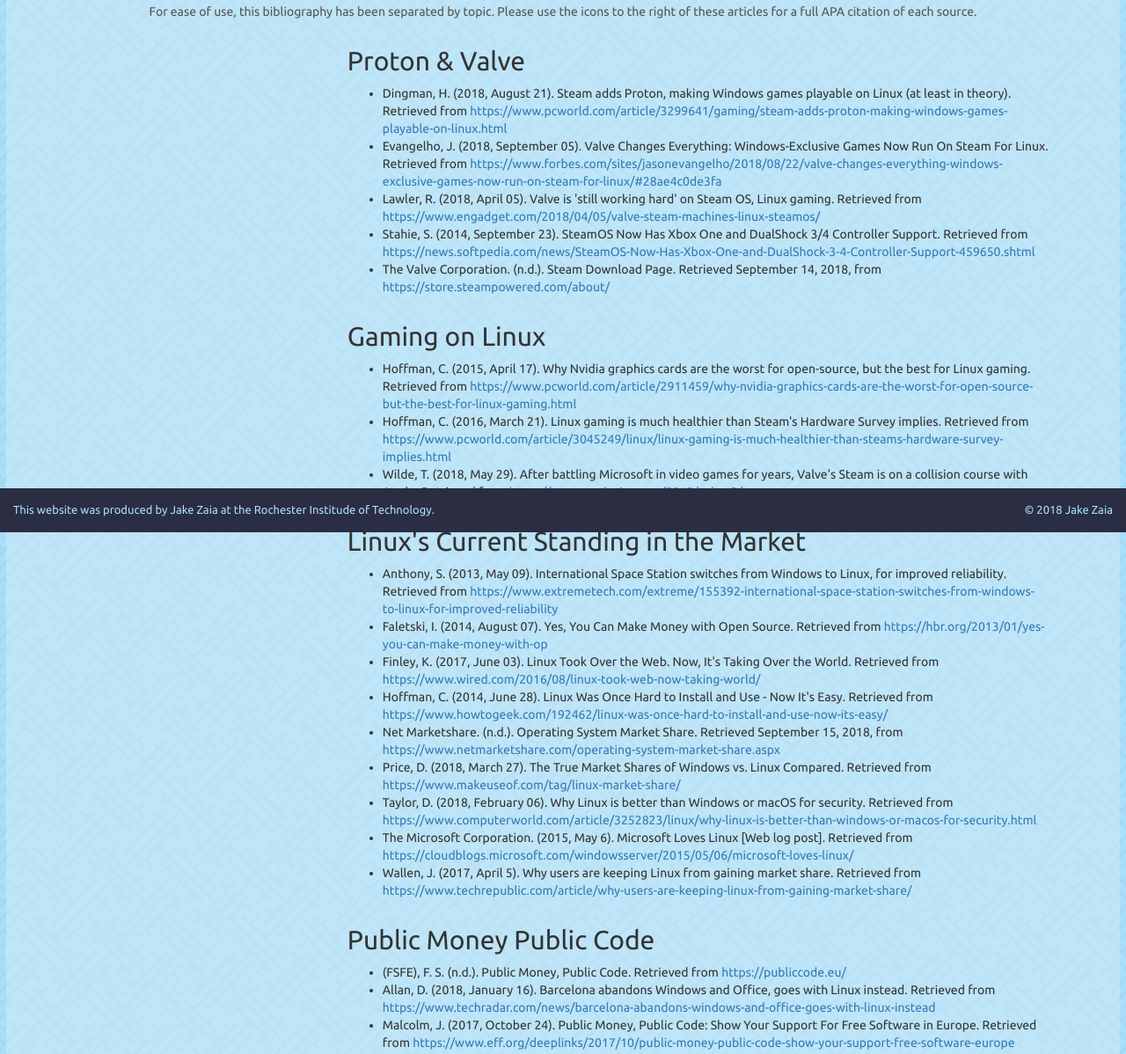
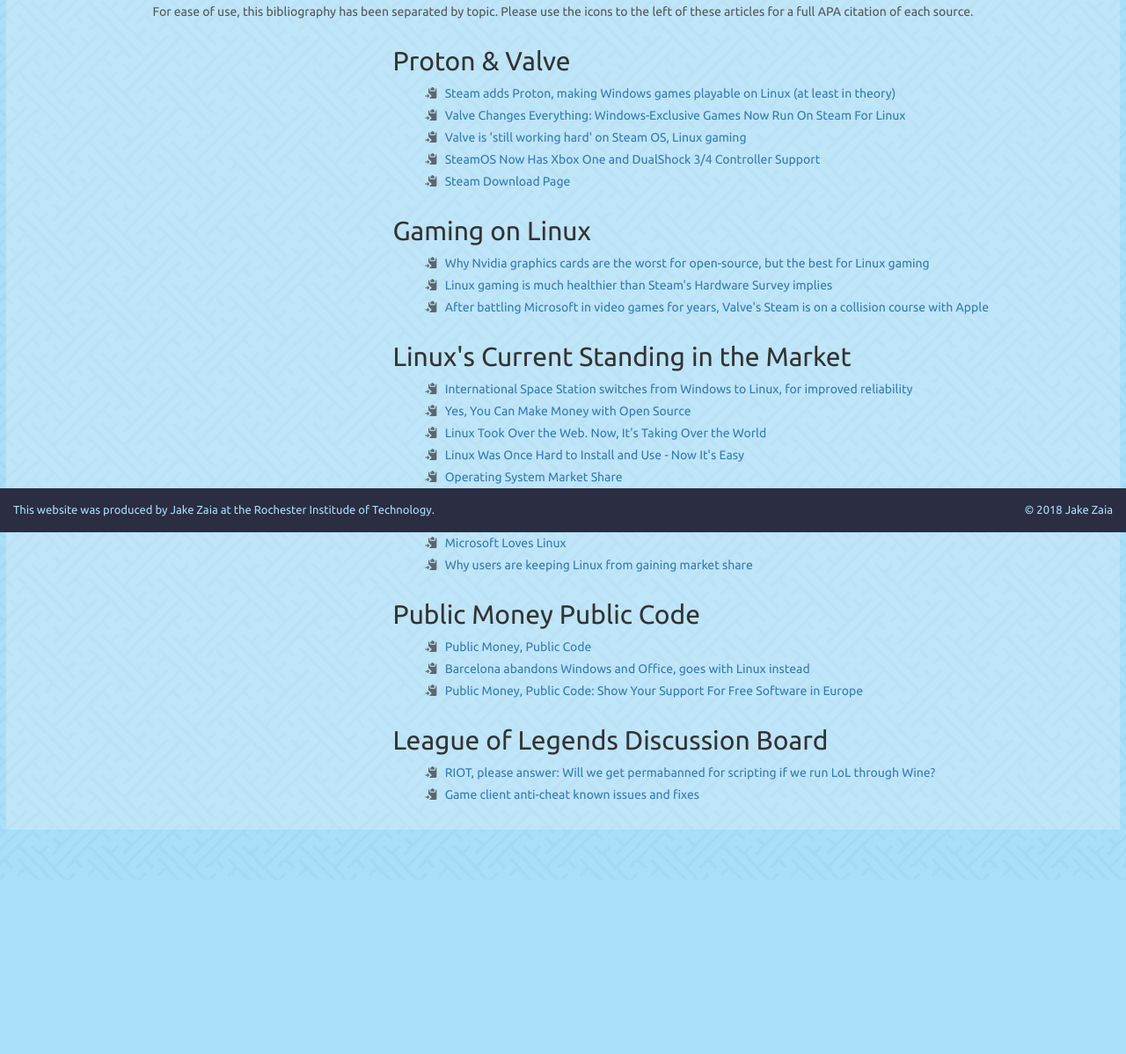
Before and after one commit to jzaia18/IGME110-Website, a plain HTML site: page references.html in a window 1280 px wide. Shown: the part 195-1393 px from the top of the page at 88% size. After the commit the page ends 1195 px from the top, so only its background shows below. Drawn offline with nearby package versions, Linux system fonts and the light colour scheme.

Commit message:
Finalize reformat or references, (excluding images)

```diff
--- a/references.html
+++ b/references.html
@@ -42,21 +42,36 @@
       <hr>
 
       <p id="references-desc">
-        For ease of use, this bibliography has been separated by topic. Please use the icons to the right of these articles for a full APA citation of each source.
+        For ease of use, this bibliography has been separated by topic. Please use the icons to the left of these articles for a full APA citation of each source.
       </p>
 
       <table class="image-text-pair">
         <tr>
           <td class="itp-image">
           </td>
-          <td class="itp-p itp-p-right">
+          <td class="itp-p">
             <h2> Proton & Valve </h2>
-            <ul>
-              <li>Dingman, H. (2018, August 21). Steam adds Proton, making Windows games playable on Linux (at least in theory). Retrieved from <a href="https://www.pcworld.com/article/3299641/gaming/steam-adds-proton-making-windows-games-playable-on-linux.html">https://www.pcworld.com/article/3299641/gaming/steam-adds-proton-making-windows-games-playable-on-linux.html</a></li>
-              <li>Evangelho, J. (2018, September 05). Valve Changes Everything: Windows-Exclusive Games Now Run On Steam For Linux. Retrieved from <a href="https://www.forbes.com/sites/jasonevangelho/2018/08/22/valve-changes-everything-windows-exclusive-games-now-run-on-steam-for-linux/#28ae4c0de3fa">https://www.forbes.com/sites/jasonevangelho/2018/08/22/valve-changes-everything-windows-exclusive-games-now-run-on-steam-for-linux/#28ae4c0de3fa</a></li>
-              <li>Lawler, R. (2018, April 05). Valve is 'still working hard' on Steam OS, Linux gaming. Retrieved from <a href="https://www.engadget.com/2018/04/05/valve-steam-machines-linux-steamos/">https://www.engadget.com/2018/04/05/valve-steam-machines-linux-steamos/</a></li>
-              <li>Stahie, S. (2014, September 23). SteamOS Now Has Xbox One and DualShock 3/4 Controller Support. Retrieved from <a href="https://news.softpedia.com/news/SteamOS-Now-Has-Xbox-One-and-DualShock-3-4-Controller-Support-459650.shtml">https://news.softpedia.com/news/SteamOS-Now-Has-Xbox-One-and-DualShock-3-4-Controller-Support-459650.shtml</a></li>
-              <li>The Valve Corporation. (n.d.). Steam Download Page. Retrieved September 14, 2018, from <a href="https://store.steampowered.com/about/">https://store.steampowered.com/about/</a></li>
+            <ul class="references-list">
+              <li>
+                <i class="glyphicon glyphicon-copy"  title="Dingman, H. (2018, August 21). Steam adds Proton, making Windows games playable on Linux (at least in theory). Retrieved from https://www.pcworld.com/article/3299641/gaming/steam-adds-proton-making-windows-games-playable-on-linux.html"></i>
+                <a href="https://www.pcworld.com/article/3299641/gaming/steam-adds-proton-making-windows-games-playable-on-linux.html">Steam adds Proton, making Windows games playable on Linux (at least in theory)</a>
+              </li>
+              <li>
+                <i class="glyphicon glyphicon-copy" title="Evangelho, J. (2018, September 05). Valve Changes Everything: Windows-Exclusive Games Now Run On Steam For Linux. Retrieved from https://www.forbes.com/sites/jasonevangelho/2018/08/22/valve-changes-everything-windows-exclusive-games-now-run-on-steam-for-linux/#28ae4c0de3fa"></i>
+                <a href="https://www.forbes.com/sites/jasonevangelho/2018/08/22/valve-changes-everything-windows-exclusive-games-now-run-on-steam-for-linux/#28ae4c0de3fa">Valve Changes Everything: Windows-Exclusive Games Now Run On Steam For Linux</a>
+              </li>
+              <li>
+                <i class="glyphicon glyphicon-copy" title="Lawler, R. (2018, April 05). Valve is 'still working hard' on Steam OS, Linux gaming. Retrieved from https://www.engadget.com/2018/04/05/valve-steam-machines-linux-steamos/"></i>
+                <a href="https://www.engadget.com/2018/04/05/valve-steam-machines-linux-steamos/">Valve is 'still working hard' on Steam OS, Linux gaming</a>
+              </li>
+              <li>
+                <i class="glyphicon glyphicon-copy" title="Stahie, S. (2014, September 23). SteamOS Now Has Xbox One and DualShock 3/4 Controller Support. Retrieved from https://news.softpedia.com/news/SteamOS-Now-Has-Xbox-One-and-DualShock-3-4-Controller-Support-459650.shtml"></i>
+                <a href="https://news.softpedia.com/news/SteamOS-Now-Has-Xbox-One-and-DualShock-3-4-Controller-Support-459650.shtml">SteamOS Now Has Xbox One and DualShock 3/4 Controller Support</a>
+              </li>
+              <li>
+                <i class="glyphicon glyphicon-copy" title="The Valve Corporation. (n.d.). Steam Download Page. Retrieved September 14, 2018, from https://store.steampowered.com/about/"></i>
+                <a href="https://store.steampowered.com/about/">Steam Download Page</a>
+              </li>
             </ul>
           </td>
         </tr>
@@ -64,12 +79,21 @@
         <tr>
           <td class="itp-image">
           </td>
-          <td class="itp-p itp-p-right">
+          <td class="itp-p">
             <h2> Gaming on Linux </h2>
-            <ul>
-            <li>Hoffman, C. (2015, April 17). Why Nvidia graphics cards are the worst for open-source, but the best for Linux gaming. Retrieved from <a href="https://www.pcworld.com/article/2911459/why-nvidia-graphics-cards-are-the-worst-for-open-source-but-the-best-for-linux-gaming.html">https://www.pcworld.com/article/2911459/why-nvidia-graphics-cards-are-the-worst-for-open-source-but-the-best-for-linux-gaming.html</a></li>
-            <li>Hoffman, C. (2016, March 21). Linux gaming is much healthier than Steam's Hardware Survey implies. Retrieved from <a href="https://www.pcworld.com/article/3045249/linux/linux-gaming-is-much-healthier-than-steams-hardware-survey-implies.html">https://www.pcworld.com/article/3045249/linux/linux-gaming-is-much-healthier-than-steams-hardware-survey-implies.html</a></li>
-            <li>Wilde, T. (2018, May 29). After battling Microsoft in video games for years, Valve's Steam is on a collision course with Apple. Retrieved from <a href="https://www.geekwire.com/2018/valve-3/">https://www.geekwire.com/2018/valve-3/</a></li>
+            <ul class="references-list">
+              <li>
+                <i class="glyphicon glyphicon-copy" title="Hoffman, C. (2015, April 17). Why Nvidia graphics cards are the worst for open-source, but the best for Linux gaming. Retrieved from https://www.pcworld.com/article/2911459/why-nvidia-graphics-cards-are-the-worst-for-open-source-but-the-best-for-linux-gaming.html"></i>
+                <a href="https://www.pcworld.com/article/2911459/why-nvidia-graphics-cards-are-the-worst-for-open-source-but-the-best-for-linux-gaming.html">Why Nvidia graphics cards are the worst for open-source, but the best for Linux gaming</a>
+              </li>
+              <li>
+                <i class="glyphicon glyphicon-copy" title="Hoffman, C. (2016, March 21). Linux gaming is much healthier than Steam's Hardware Survey implies. Retrieved from https://www.pcworld.com/article/3045249/linux/linux-gaming-is-much-healthier-than-steams-hardware-survey-implies.html"></i>
+                <a href="https://www.pcworld.com/article/3045249/linux/linux-gaming-is-much-healthier-than-steams-hardware-survey-implies.html">Linux gaming is much healthier than Steam's Hardware Survey implies</a>
+              </li>
+              <li>
+                <i class="glyphicon glyphicon-copy" title="Wilde, T. (2018, May 29). After battling Microsoft in video games for years, Valve's Steam is on a collision course with Apple. Retrieved from https://www.geekwire.com/2018/valve-3/"></i>
+                <a href="https://www.geekwire.com/2018/valve-3/">After battling Microsoft in video games for years, Valve's Steam is on a collision course with Apple</a>
+              </li>
             </ul>
           </td>
         </tr>
@@ -77,18 +101,45 @@
         <tr>
           <td class="itp-image">
           </td>
-          <td class="itp-p itp-p-right">
+          <td class="itp-p">
             <h2> Linux's Current Standing in the Market </h2>
-            <ul>
-              <li>Anthony, S. (2013, May 09). International Space Station switches from Windows to Linux, for improved reliability. Retrieved from <a href="https://www.extremetech.com/extreme/155392-international-space-station-switches-from-windows-to-linux-for-improved-reliability">https://www.extremetech.com/extreme/155392-international-space-station-switches-from-windows-to-linux-for-improved-reliability</a></li>
-              <li>Faletski, I. (2014, August 07). Yes, You Can Make Money with Open Source. Retrieved from <a href="https://hbr.org/2013/01/yes-you-can-make-money-with-op">https://hbr.org/2013/01/yes-you-can-make-money-with-op</a></li>
-              <li>Finley, K. (2017, June 03). Linux Took Over the Web. Now, It's Taking Over the World. Retrieved from <a href="https://www.wired.com/2016/08/linux-took-web-now-taking-world/">https://www.wired.com/2016/08/linux-took-web-now-taking-world/</a></li>
-              <li>Hoffman, C. (2014, June 28). Linux Was Once Hard to Install and Use - Now It's Easy. Retrieved from <a href="https://www.howtogeek.com/192462/linux-was-once-hard-to-install-and-use-now-its-easy/">https://www.howtogeek.com/192462/linux-was-once-hard-to-install-and-use-now-its-easy/</a></li>
-              <li>Net Marketshare. (n.d.). Operating System Market Share. Retrieved September 15, 2018, from <a href="https://www.netmarketshare.com/operating-system-market-share.aspx">https://www.netmarketshare.com/operating-system-market-share.aspx</a></li>
-              <li>Price, D. (2018, March 27). The True Market Shares of Windows vs. Linux Compared. Retrieved from <a href="https://www.makeuseof.com/tag/linux-market-share/">https://www.makeuseof.com/tag/linux-market-share/</a></li>
-              <li>Taylor, D. (2018, February 06). Why Linux is better than Windows or macOS for security. Retrieved from <a href="https://www.computerworld.com/article/3252823/linux/why-linux-is-better-than-windows-or-macos-for-security.html">https://www.computerworld.com/article/3252823/linux/why-linux-is-better-than-windows-or-macos-for-security.html</a></li>
-              <li>The Microsoft Corporation. (2015, May 6). Microsoft Loves Linux [Web log post]. Retrieved from <a href="https://cloudblogs.microsoft.com/windowsserver/2015/05/06/microsoft-loves-linux/">https://cloudblogs.microsoft.com/windowsserver/2015/05/06/microsoft-loves-linux/</a></li>
-              <li>Wallen, J. (2017, April 5). Why users are keeping Linux from gaining market share. Retrieved from <a href="https://www.techrepublic.com/article/why-users-are-keeping-linux-from-gaining-market-share/">https://www.techrepublic.com/article/why-users-are-keeping-linux-from-gaining-market-share/</a></li>
+            <ul class="references-list">
+              <li>
+                <i class="glyphicon glyphicon-copy" title="Anthony, S. (2013, May 09). International Space Station switches from Windows to Linux, for improved reliability. Retrieved from https://www.extremetech.com/extreme/155392-international-space-station-switches-from-windows-to-linux-for-improved-reliability"></i>
+                <a href="https://www.extremetech.com/extreme/155392-international-space-station-switches-from-windows-to-linux-for-improved-reliability"> International Space Station switches from Windows to Linux, for improved reliability</a>
+              </li>
+              <li>
+                <i class="glyphicon glyphicon-copy" title="Faletski, I. (2014, August 07). Yes, You Can Make Money with Open Source. Retrieved from https://hbr.org/2013/01/yes-you-can-make-money-with-op"></i>
+                <a href="https://hbr.org/2013/01/yes-you-can-make-money-with-op">Yes, You Can Make Money with Open Source</a>
+              </li>
+              <li>
+                <i class="glyphicon glyphicon-copy" title="Finley, K. (2017, June 03). Linux Took Over the Web. Now, It's Taking Over the World. Retrieved from https://www.wired.com/2016/08/linux-took-web-now-taking-world/"></i>
+                <a href="https://www.wired.com/2016/08/linux-took-web-now-taking-world/">Linux Took Over the Web. Now, It's Taking Over the World</a>
+              </li>
+              <li>
+                <i class="glyphicon glyphicon-copy" title="Hoffman, C. (2014, June 28). Linux Was Once Hard to Install and Use - Now It's Easy. Retrieved from https://www.howtogeek.com/192462/linux-was-once-hard-to-install-and-use-now-its-easy/"></i>
+                <a href="https://www.howtogeek.com/192462/linux-was-once-hard-to-install-and-use-now-its-easy/">Linux Was Once Hard to Install and Use - Now It's Easy</a>
+              </li>
+              <li>
+                <i class="glyphicon glyphicon-copy" title="Net Marketshare. (n.d.). Operating System Market Share. Retrieved September 15, 2018, from https://www.netmarketshare.com/operating-system-market-share.aspx"></i>
+                <a href="https://www.netmarketshare.com/operating-system-market-share.aspx">Operating System Market Share</a>
+              </li>
+              <li>
+                <i class="glyphicon glyphicon-copy" title="Price, D. (2018, March 27). The True Market Shares of Windows vs. Linux Compared. Retrieved from https://www.makeuseof.com/tag/linux-market-share/"></i>
+                <a href="https://www.makeuseof.com/tag/linux-market-share/">The True Market Shares of Windows vs. Linux Compared</a>
+              </li>
+              <li>
+                <i class="glyphicon glyphicon-copy" title="Taylor, D. (2018, February 06). Why Linux is better than Windows or macOS for security. Retrieved from https://www.computerworld.com/article/3252823/linux/why-linux-is-better-than-windows-or-macos-for-security.html"></i>
+                <a href="https://www.computerworld.com/article/3252823/linux/why-linux-is-better-than-windows-or-macos-for-security.html">Why Linux is better than Windows or macOS for security</a>
+              </li>
+              <li>
+                <i class="glyphicon glyphicon-copy" title="The Microsoft Corporation. (2015, May 6). Microsoft Loves Linux [Web log post]. Retrieved from https://cloudblogs.microsoft.com/windowsserver/2015/05/06/microsoft-loves-linux/"></i>
+                <a href="https://cloudblogs.microsoft.com/windowsserver/2015/05/06/microsoft-loves-linux/">Microsoft Loves Linux</a>
+              </li>
+              <li>
+                <i class="glyphicon glyphicon-copy" title="Wallen, J. (2017, April 5). Why users are keeping Linux from gaining market share. Retrieved from https://www.techrepublic.com/article/why-users-are-keeping-linux-from-gaining-market-share/"></i>
+                <a href="https://www.techrepublic.com/article/why-users-are-keeping-linux-from-gaining-market-share/">Why users are keeping Linux from gaining market share</a>
+              </li>
             </ul>
           </td>
         </tr>
@@ -96,12 +147,21 @@
         <tr>
           <td class="itp-image">
           </td>
-          <td class="itp-p itp-p-right">
+          <td class="itp-p">
             <h2> Public Money Public Code </h2>
-            <ul>
-              <li>(FSFE), F. S. (n.d.). Public Money, Public Code. Retrieved from <a href="https://publiccode.eu/">https://publiccode.eu/</a></li>
-              <li>Allan, D. (2018, January 16). Barcelona abandons Windows and Office, goes with Linux instead. Retrieved from <a href="https://www.techradar.com/news/barcelona-abandons-windows-and-office-goes-with-linux-instead">https://www.techradar.com/news/barcelona-abandons-windows-and-office-goes-with-linux-instead</a></li>
-              <li>Malcolm, J. (2017, October 24). Public Money, Public Code: Show Your Support For Free Software in Europe. Retrieved from <a href="https://www.eff.org/deeplinks/2017/10/public-money-public-code-show-your-support-free-software-europe">https://www.eff.org/deeplinks/2017/10/public-money-public-code-show-your-support-free-software-europe</a></li>
+            <ul class="references-list">
+              <li>
+                <i class="glyphicon glyphicon-copy" title="(FSFE), F. S. (n.d.). Public Money, Public Code. Retrieved from https://publiccode.eu/"></i>
+                <a href="https://publiccode.eu/">Public Money, Public Code</a>
+              </li>
+              <li>
+                <i class="glyphicon glyphicon-copy" title="Allan, D. (2018, January 16). Barcelona abandons Windows and Office, goes with Linux instead. Retrieved from https://www.techradar.com/news/barcelona-abandons-windows-and-office-goes-with-linux-instead"></i>
+                <a href="https://www.techradar.com/news/barcelona-abandons-windows-and-office-goes-with-linux-instead">Barcelona abandons Windows and Office, goes with Linux instead</a>
+              </li>
+              <li>
+                <i class="glyphicon glyphicon-copy" title="Malcolm, J. (2017, October 24). Public Money, Public Code: Show Your Support For Free Software in Europe. Retrieved from https://www.eff.org/deeplinks/2017/10/public-money-public-code-show-your-support-free-software-europe"></i>
+                <a href="https://www.eff.org/deeplinks/2017/10/public-money-public-code-show-your-support-free-software-europe">Public Money, Public Code: Show Your Support For Free Software in Europe</a>
+              </li>
             </ul>
           </td>
         </tr>
@@ -109,11 +169,17 @@
         <tr>
           <td class="itp-image">
           </td>
-          <td class="itp-p itp-p-right">
+          <td class="itp-p">
             <h2> League of Legends Discussion Board </h2>
-            <ul>
-              <li>@CiriousJoker (EUW) submitted in Player Behavior. (n.d.). RIOT, please answer: Will we get permabanned for scripting if we run LoL through Wine? Retrieved from <a href="https://boards.na.leagueoflegends.com/en/c/player-behavior-moderation/IvfO1XEc-riot-please-answer-will-we-get-permabanned-for-scripting-if-we-run-lol-through-wine">https://boards.na.leagueoflegends.com/en/c/player-behavior-moderation/IvfO1XEc-riot-please-answer-will-we-get-permabanned-for-scripting-if-we-run-lol-through-wine</a></li>
-              <li>@Riot Perma (NA) submitted in Report a Bug. (n.d.). Game client anti-cheat known issues and fixes. Retrieved from <a href="https://boards.na.leagueoflegends.com/en/c/bug-report/GX3Zhxwe-game-client-anti-cheat-known-issues-and-fixes?comment=00020008">https://boards.na.leagueoflegends.com/en/c/bug-report/GX3Zhxwe-game-client-anti-cheat-known-issues-and-fixes?comment=00020008</a></li>
+            <ul class="references-list">
+              <li>
+                <i class="glyphicon glyphicon-copy" title="@CiriousJoker (EUW) submitted in Player Behavior. (n.d.). RIOT, please answer: Will we get permabanned for scripting if we run LoL through Wine? Retrieved from https://boards.na.leagueoflegends.com/en/c/player-behavior-moderation/IvfO1XEc-riot-please-answer-will-we-get-permabanned-for-scripting-if-we-run-lol-through-wine"></i>
+                <a href="https://boards.na.leagueoflegends.com/en/c/player-behavior-moderation/IvfO1XEc-riot-please-answer-will-we-get-permabanned-for-scripting-if-we-run-lol-through-wine">RIOT, please answer: Will we get permabanned for scripting if we run LoL through Wine?</a>
+              </li>
+              <li>
+                <i class="glyphicon glyphicon-copy" title="@Riot Perma (NA) submitted in Report a Bug. (n.d.). Game client anti-cheat known issues and fixes. Retrieved from https://boards.na.leagueoflegends.com/en/c/bug-report/GX3Zhxwe-game-client-anti-cheat-known-issues-and-fixes?comment=00020008"></i>
+                <a href="https://boards.na.leagueoflegends.com/en/c/bug-report/GX3Zhxwe-game-client-anti-cheat-known-issues-and-fixes?comment=00020008">Game client anti-cheat known issues and fixes</a>
+              </li>
             </ul>
           </td>
         </tr>
--- a/static/css/references.css
+++ b/static/css/references.css
@@ -2,3 +2,18 @@
     text-align: center;
     color: #555;
 }
+
+.references-list {
+    list-style: none;
+    /*background: rgba(255, 255, 255, 0.3);*/
+}
+
+.references-list li {
+    margin-top: 5px;
+}
+
+.glyphicon {
+    opacity: 0.7;
+    margin-right: 5px;
+    margin-left: -3px;
+}
--- a/static/js/references.js
+++ b/static/js/references.js
@@ -1,9 +1,27 @@
+//Copy a given message to the user's clipboard
 function copyToClipboard(message) {
+  console.log(message); //for temp debugging
+
+  if (!message)
+    return;
   var textElement = document.createElement("textarea");
   textElement.value = message;
   document.body.appendChild(textElement);
   textElement.select();
-  textElement.style.display = "none";
   document.execCommand("copy");
   document.body.removeChild(textElement);
 }
+
+
+//Add event listeners to click icons such that a click will copy the appropriate information
+var refList = $(".references-list");
+for (var i = 0; i < refList.length; i++) {
+  for (var j = 0; j < refList[i].children.length; j++) {
+    refList[i].children[j].addEventListener("click",
+                                            function(e) {
+                                              console.log(e.target.title); //for temp debugging
+                                              if (e.target.title)
+                                                copyToClipboard(e.target.title);
+                                            });
+  }
+}
```
